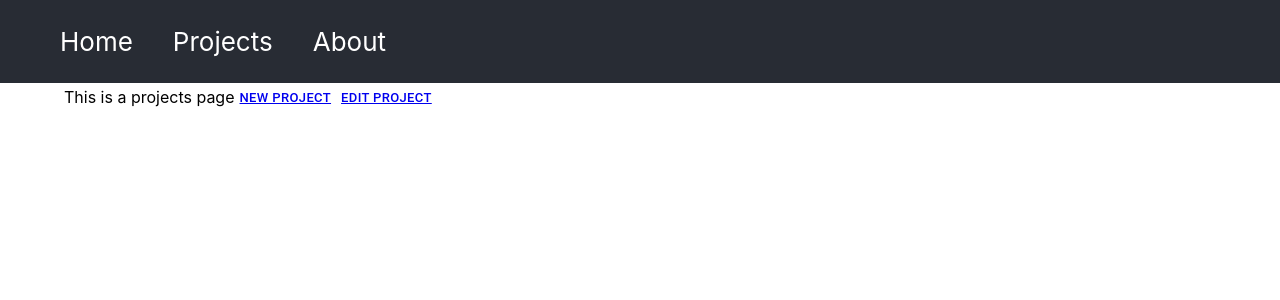
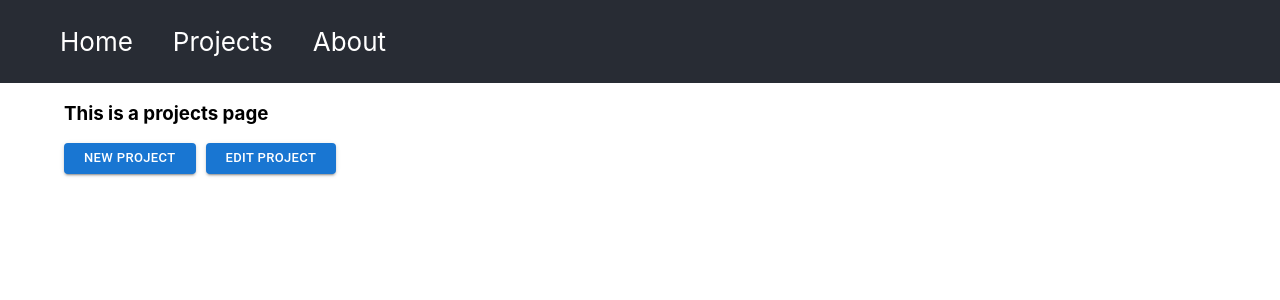
Before and after one commit to MilanSehovac/test-web, a React (Create React App) app: page /projects in a window 1280 px wide. Shown: the top 300 px of the page. Built offline with nearby package versions, Linux system fonts and the light colour scheme.

Commit message:
axios get request na projects

```diff
--- a/src/App.css
+++ b/src/App.css
@@ -45,15 +45,6 @@
   margin: 0 10px;
   border: none;
 }
-.App-link {
-  color: #61dafb;
+.btn{
+  margin-right: 10px !important;
 }
-
-@keyframes App-logo-spin {
-  from {
-    transform: rotate(0deg);
-  }
-  to {
-    transform: rotate(360deg);
-  }
-}
--- a/src/pages/Projects.js
+++ b/src/pages/Projects.js
@@ -1,21 +1,26 @@
 import React from 'react';
 import { Container, Button } from '@mui/material';
-import { Link } from 'react-router-dom';
-import NewProject from '../components/NewProject';
-import EditProject from '../components/EditProject';
+import { Link, Outlet } from 'react-router-dom';
+import axios from 'axios';
+import '../App.css'
+
 
 const Projects = () => {
   return (
     <div>
       <Container>
-        This is a projects page
+        <h3>This is a projects page</h3>
+        <Button className='btn' variant="contained" size="small">
+          <Link className="menu-a " to="/projects/NewProject">New Project</Link>
+        </Button>
+        <Button className='btn' variant="contained" size="small">
+          <Link className="menu-a " to="/projects/EditProject">Edit Project</Link>
+        </Button >
 
-        <Button variant="text" size="small">
-          <Link to="/Projects/NewProject">New Project</Link>
-        </Button>
-        <Button variant="text" size="small">
-          <Link to="/Projects/EditProject">Edit Project</Link>
-        </Button >
+        <Outlet />
+
+
+
       </Container>
     </div>
   )
```
